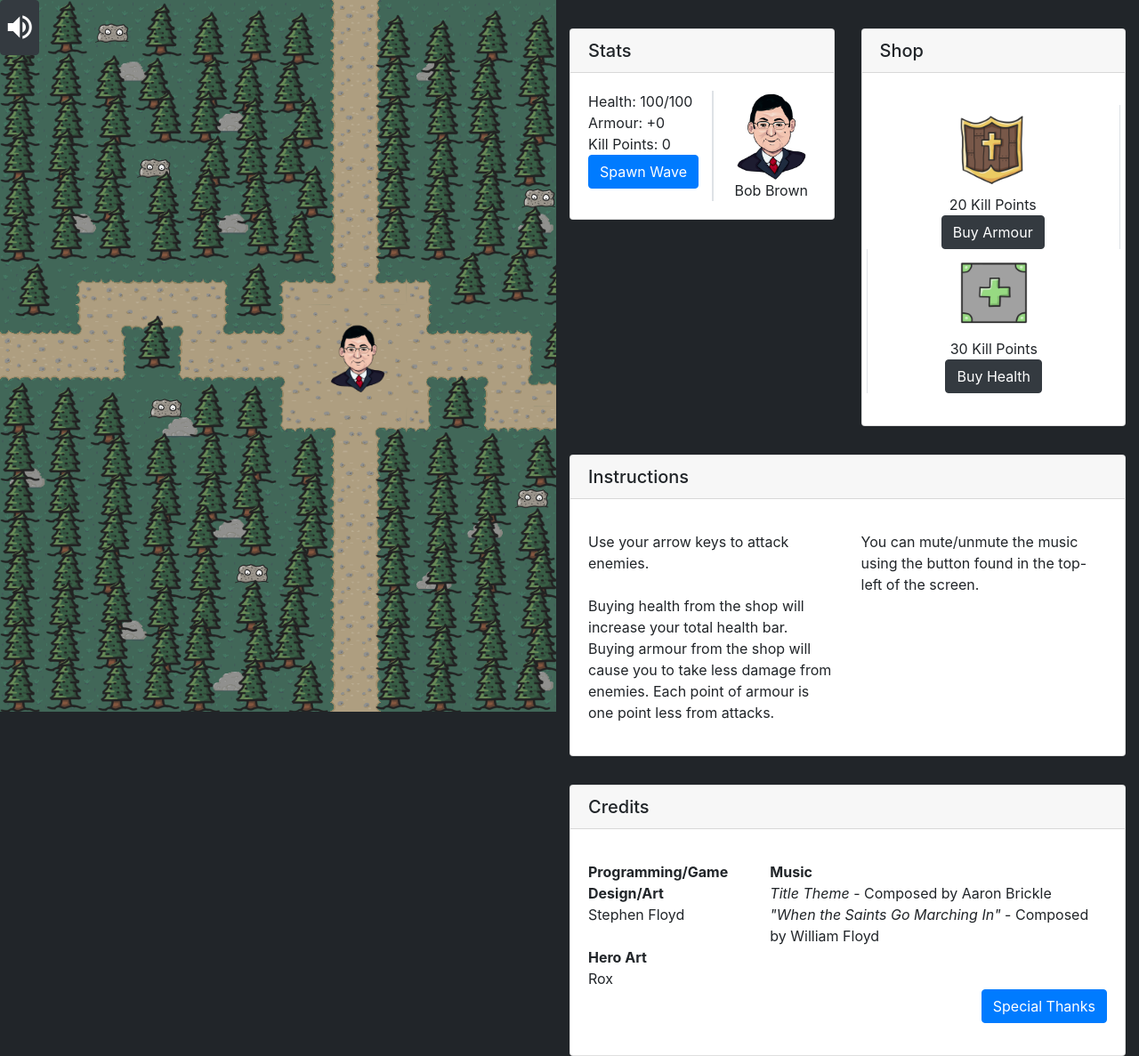
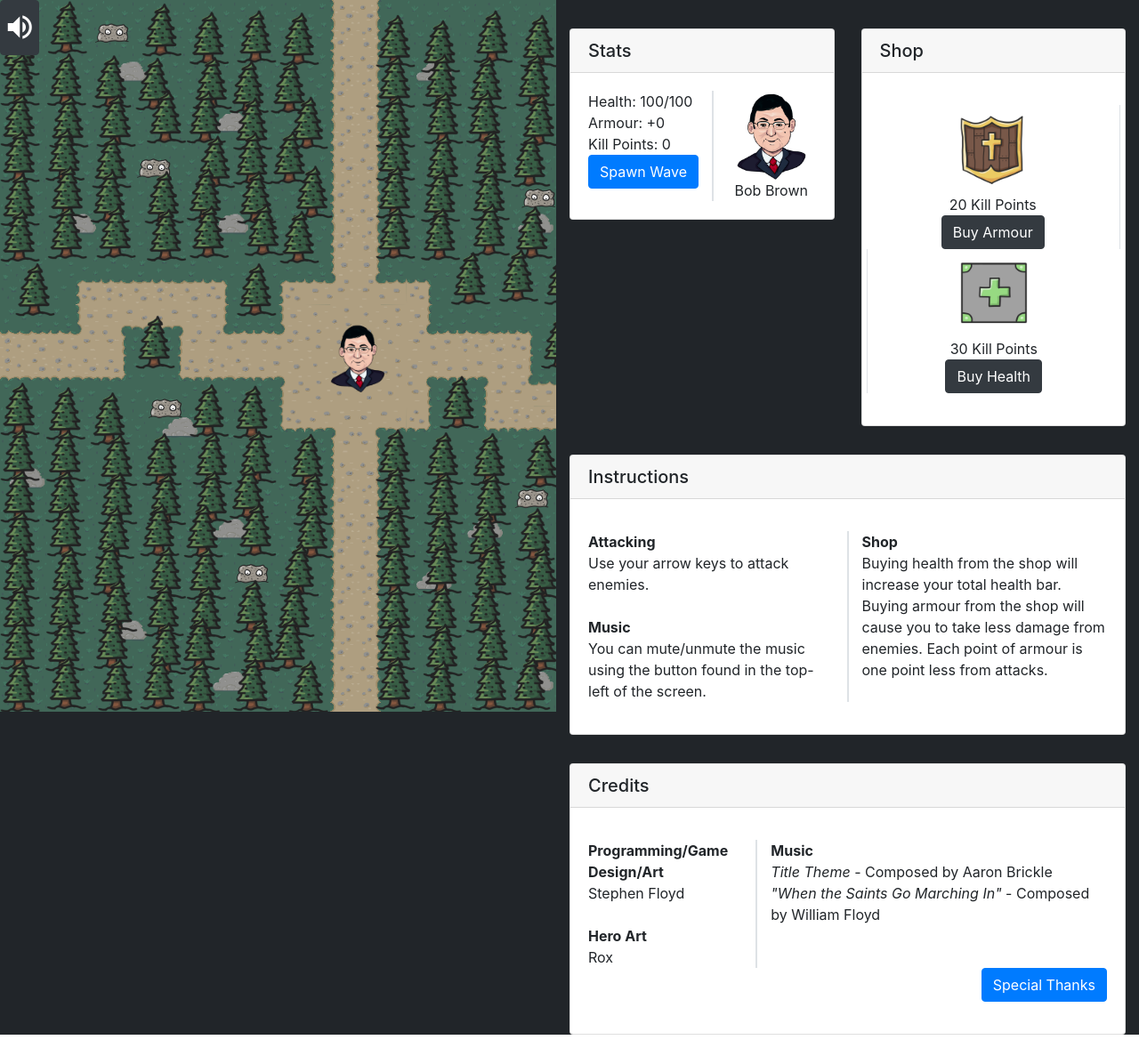
Before and after one commit to Zitzabis/HeresyDefenders, a PHP site: page / in a window 1280 px wide. Shown: the whole page at 89% size. After the commit the page ends 1163 px from the top, so only its background shows below. Run offline with PHP 8.4, Linux system fonts and the light colour scheme; some libraries are stand-ins or nearby versions.

Commit message:
Reorganizes instructions and adds section dividers.

```diff
--- a/pages/game.php
+++ b/pages/game.php
@@ -97,16 +97,22 @@
                 <div class="card-body">
                     <p class="card-text">
                         <div class="row">
-                            <div class="col">
-                            Use your arrow keys to attack enemies.
-                            <br>
-                            <br>
-                            Buying health from the shop will increase your total health bar.
-                            <br>
-                            Buying armour from the shop will cause you to take less damage from enemies. Each point of armour is one point less from attacks.
+                            <div class="col border-right">
+                                <b>Attacking</b>
+                                <br>
+                                Use your arrow keys to attack enemies.
+                                <br>
+                                <br>
+                                <b>Music</b>
+                                <br>
+                                You can mute/unmute the music using the button found in the top-left of the screen.
                             </div>
-                            <div class="col">
-                            You can mute/unmute the music using the button found in the top-left of the screen.
+                            <div class="col border-left">
+                                <b>Shop</b>
+                                <br>
+                                Buying health from the shop will increase your total health bar.
+                                <br>
+                                Buying armour from the shop will cause you to take less damage from enemies. Each point of armour is one point less from attacks.
                             </div>
                         </div>
                     </p>
@@ -117,7 +123,7 @@
                 <div class="card-body">
                     <p class="card-text">
                         <div class="row">
-                            <div class="col-4">
+                            <div class="col-4 border-right">
                                 <b>Programming/Game Design/Art</b>
                                 <br>
                                 Stephen Floyd
@@ -126,7 +132,7 @@
                                 <br>
                                 Rox
                             </div>
-                            <div class="col">
+                            <div class="col border-left">
                                 <b>Music</b>
                                 <br>
                                 <i>Title Theme</i> - Composed by Aaron Brickle
```
